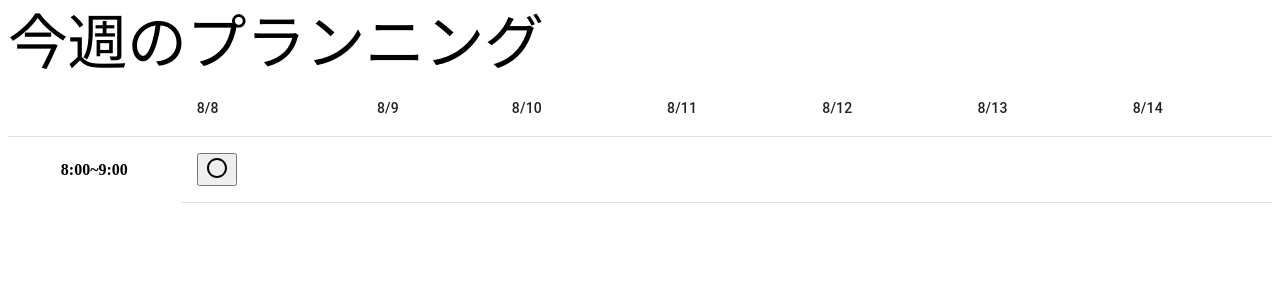
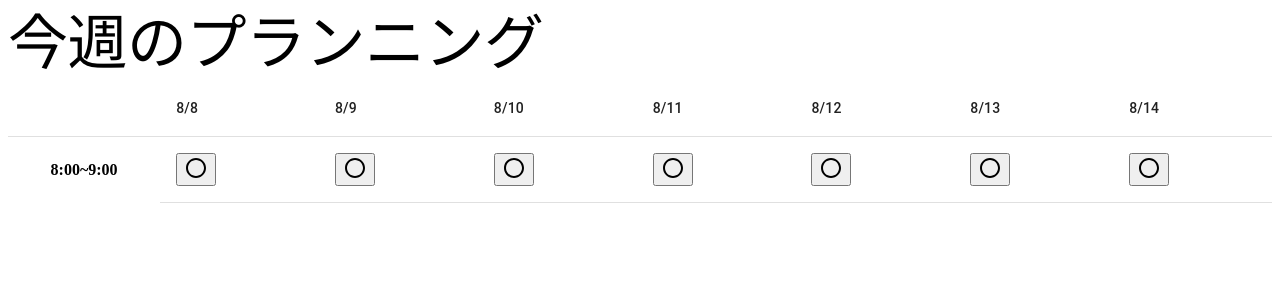
Before and after one commit to Kota049/ReactTraining1, a React (Vite) app in the folder app/: page / in a window 1280 px wide. Shown: the top 300 px of the page. Built offline with nearby package versions, Linux system fonts and the light colour scheme.

Commit message:
red when buttonclicked, icon changed

```diff
--- a/app/src/components/Table.tsx
+++ b/app/src/components/Table.tsx
@@ -29,12 +29,24 @@ const DateTable = () => {
             <TableCell>
               <Cell />
             </TableCell>
-            <TableCell></TableCell>
-            <TableCell></TableCell>
-            <TableCell></TableCell>
-            <TableCell></TableCell>
-            <TableCell></TableCell>
-            <TableCell></TableCell>
+            <TableCell>
+              <Cell />
+            </TableCell>
+            <TableCell>
+              <Cell />
+            </TableCell>
+            <TableCell>
+              <Cell />
+            </TableCell>
+            <TableCell>
+              <Cell />
+            </TableCell>
+            <TableCell>
+              <Cell />
+            </TableCell>
+            <TableCell>
+              <Cell />
+            </TableCell>
           </TableRow>
         </TableBody>
       </Table>
```
Also changed, not shown: 1 other file (tests, documents, lock files or other folders).
